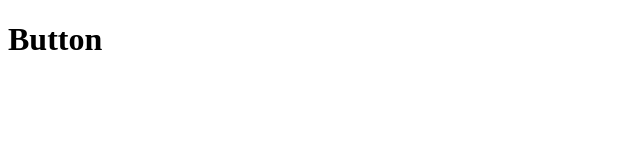
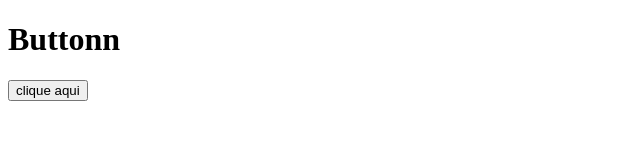
Before and after one commit to juniorr742/ModuloHTML, a plain HTML site: page index.html in a window 1280 px wide. Shown: the whole page, without its empty margins (0-640 px from the left). Drawn offline with Linux system fonts and the light colour scheme.

Commit message:
troca de palavras

```diff
--- a/index.html
+++ b/index.html
@@ -7,7 +7,7 @@
     <title>Button</title>
 </head>
 <body>
-    <h1>Button</h1
+    <h1>Buttonn</h1>
 
 
      <input type="button" value="clique aqui" onclick="alert('ola')">
```
